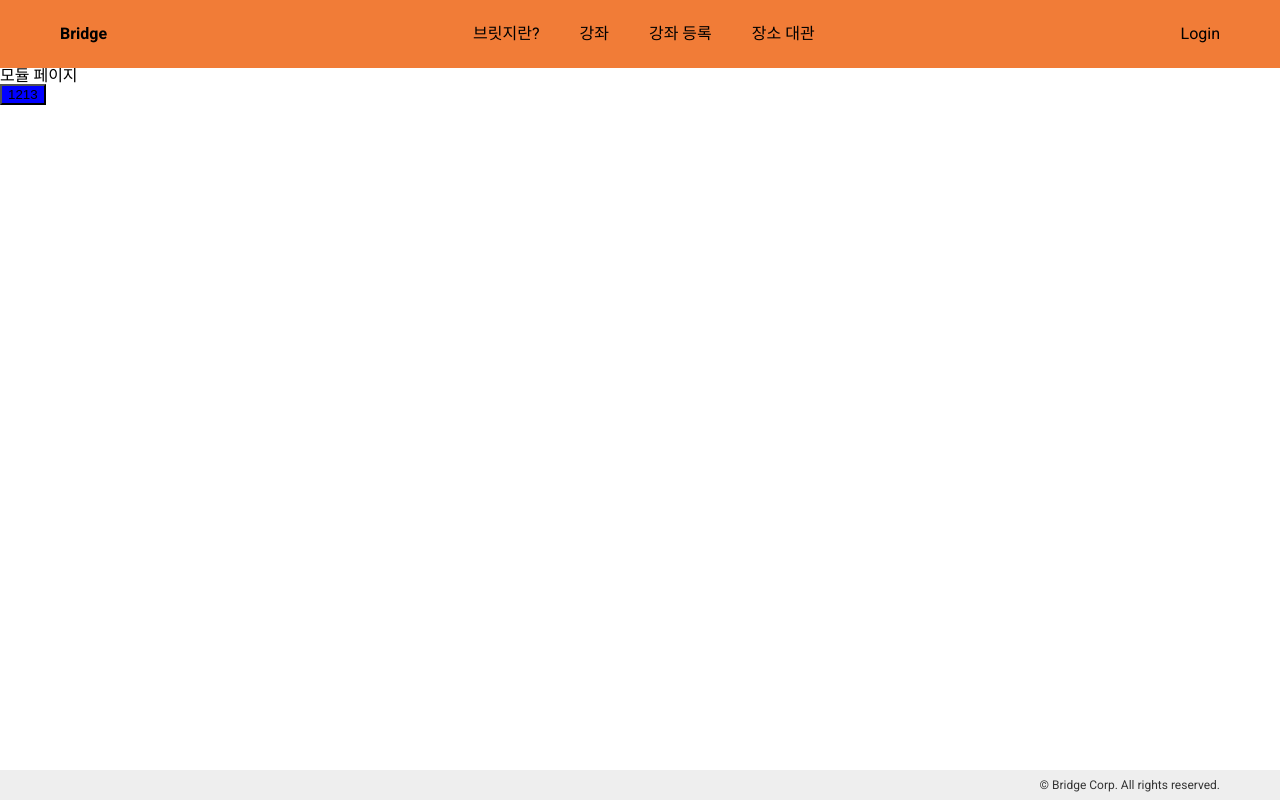
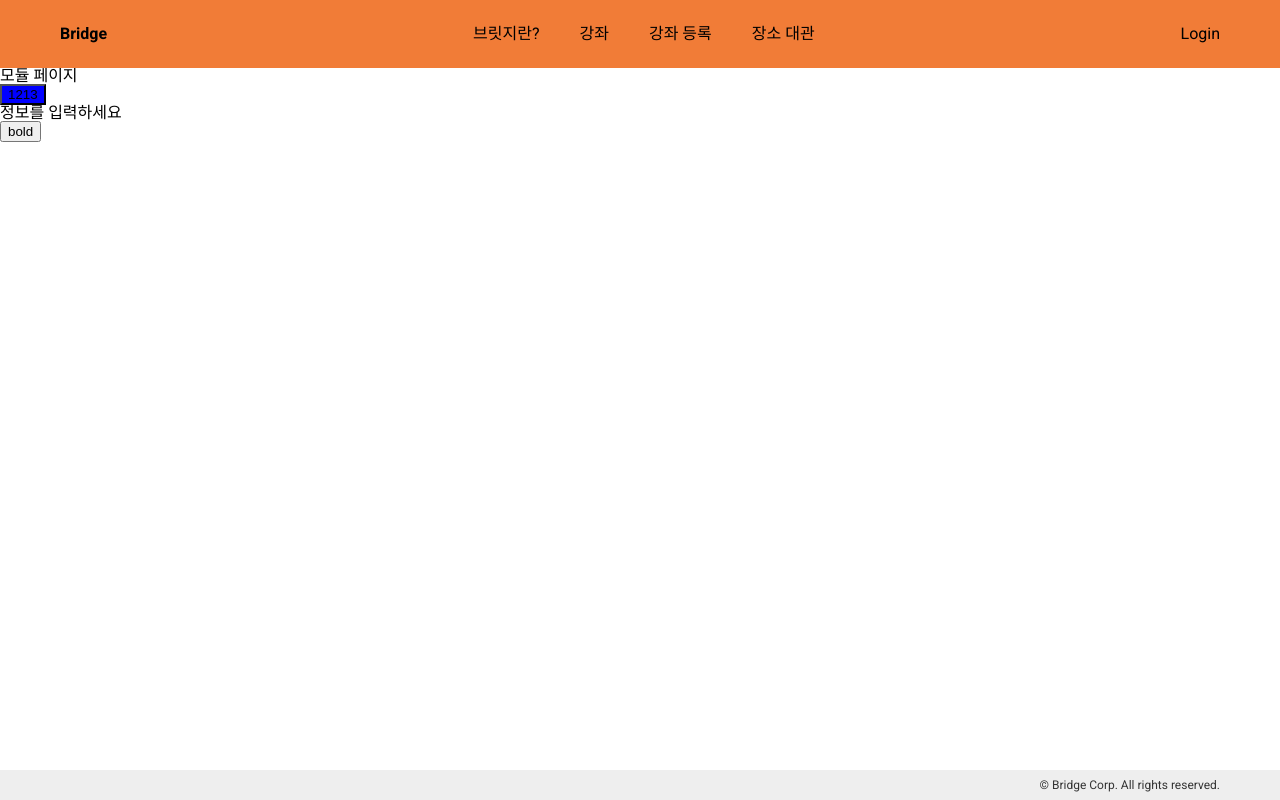
Before and after one commit to Bridge-Builder/bridge-app, a Next.js app: page /module in a window 1280 px wide. Built offline with nearby package versions, Linux system fonts and the light colour scheme.

Commit message:
feat(component): 텍스트 에디터 초안 작성
ISSUES CLOSED: #19

```diff
--- /dev/null
+++ b/src/modules/textEditor/TextEditor.tsx
@@ -0,0 +1,8 @@
+import { FC } from 'react';
+import { TextEditorProps } from './TextEditor.types';
+import { EditorTitle } from '@/modules/textEditor/component/editorTitle/EditorTitle';
+
+export const TextEditor: FC<TextEditorProps> = props => {
+  const {} = props;
+  return <EditorTitle />;
+};
--- /dev/null
+++ b/src/modules/textEditor/TextEditor.types.ts
@@ -0,0 +1,3 @@
+export interface TextEditorProps {
+  key?: any;
+}
--- /dev/null
+++ b/src/modules/textEditor/component/editorTitle/EditorTitle.tsx
@@ -0,0 +1,39 @@
+import { BaseSyntheticEvent, FC } from 'react';
+import { EditorTitleProps } from './EditorTitle.types';
+
+// suppressContentEditableWarning 경고 끄기
+
+export const EditorTitle: FC<EditorTitleProps> = props => {
+  const {} = props;
+  const handleEditorTitle = (e: BaseSyntheticEvent) => {
+    console.log(e.target.innerText);
+  };
+
+  const handleKeyDown = (e: BaseSyntheticEvent) => {
+    // @ts-ignore
+    if (e.code === 'Enter') {
+      e.preventDefault();
+    }
+  };
+
+  const handleButton = () => {
+    const selectInstance = window.getSelection();
+    // @ts-ignore
+    const selectionText = selectInstance.toString();
+    console.log('selection', selectionText, selectInstance);
+  };
+
+  return (
+    <>
+      <div
+        onInput={e => handleEditorTitle(e)}
+        onKeyDown={e => handleKeyDown(e)}
+        suppressContentEditableWarning
+        contentEditable={true}
+      >
+        정보를 입력하세요
+      </div>
+      <button onClick={handleButton}>bold</button>
+    </>
+  );
+};
--- /dev/null
+++ b/src/modules/textEditor/component/editorTitle/EditorTitle.types.ts
@@ -0,0 +1,3 @@
+export interface EditorTitleProps {
+  key?: any;
+}
--- a/src/pages/module.tsx
+++ b/src/pages/module.tsx
@@ -2,6 +2,7 @@ import Head from 'next/head';
 import { ArticleMain } from '@/styles/pages/Main.styles';
 import { useApp } from '@/components/providers/serviceApp/ServiceApp';
 import Button from '@/modules/ui/button/Button';
+import { TextEditor } from '@/modules/textEditor/TextEditor';
 
 export default function Module() {
   const { headTitle } = useApp();
@@ -18,6 +19,9 @@ export default function Module() {
       <div>
         <Button color={'blue'}>1213</Button>
       </div>
+      <div>
+        <TextEditor />
+      </div>
     </ArticleMain>
   );
 }
```
Also changed, not shown: cz-config.js (+4 -4 lines), .releaserc.js, src/modules/textEditor/TextEditor.styles.tsx (added), src/modules/textEditor/component/editorTitle/EditorTitle.styles.tsx (added).
